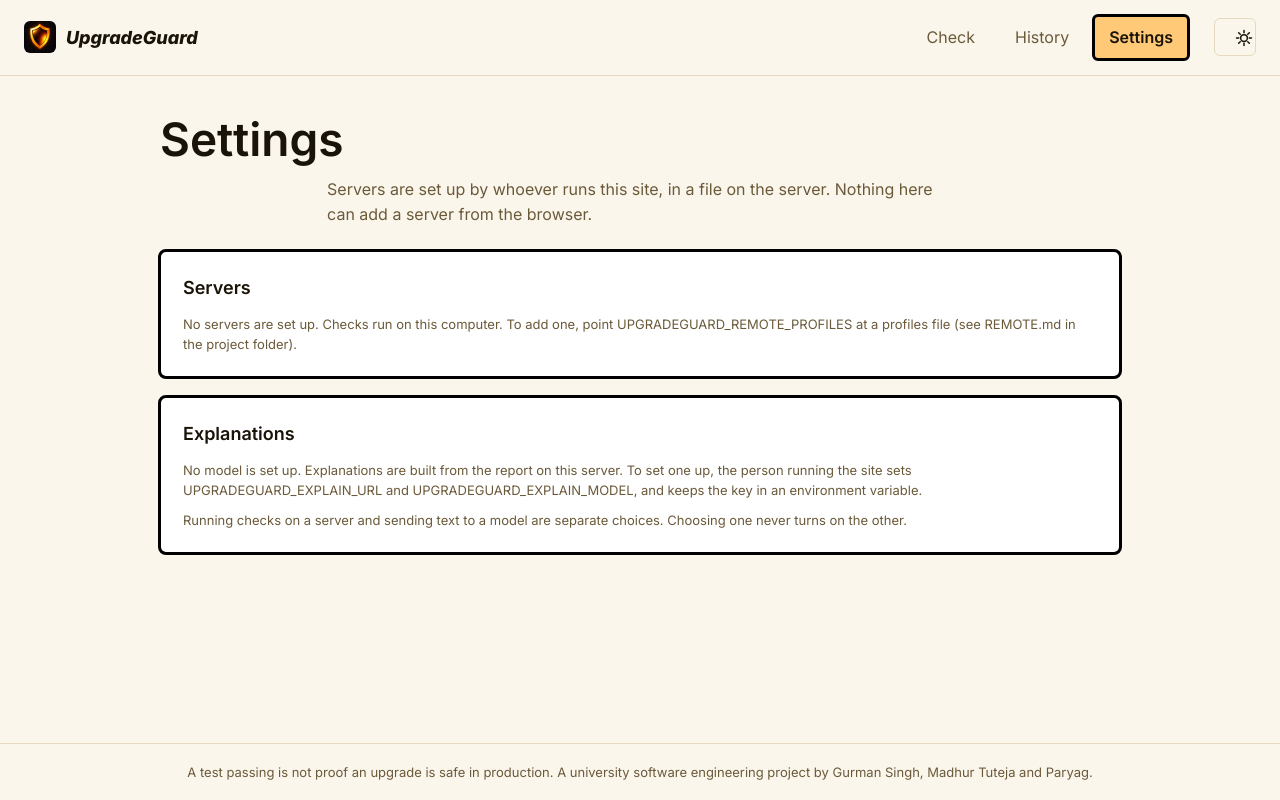
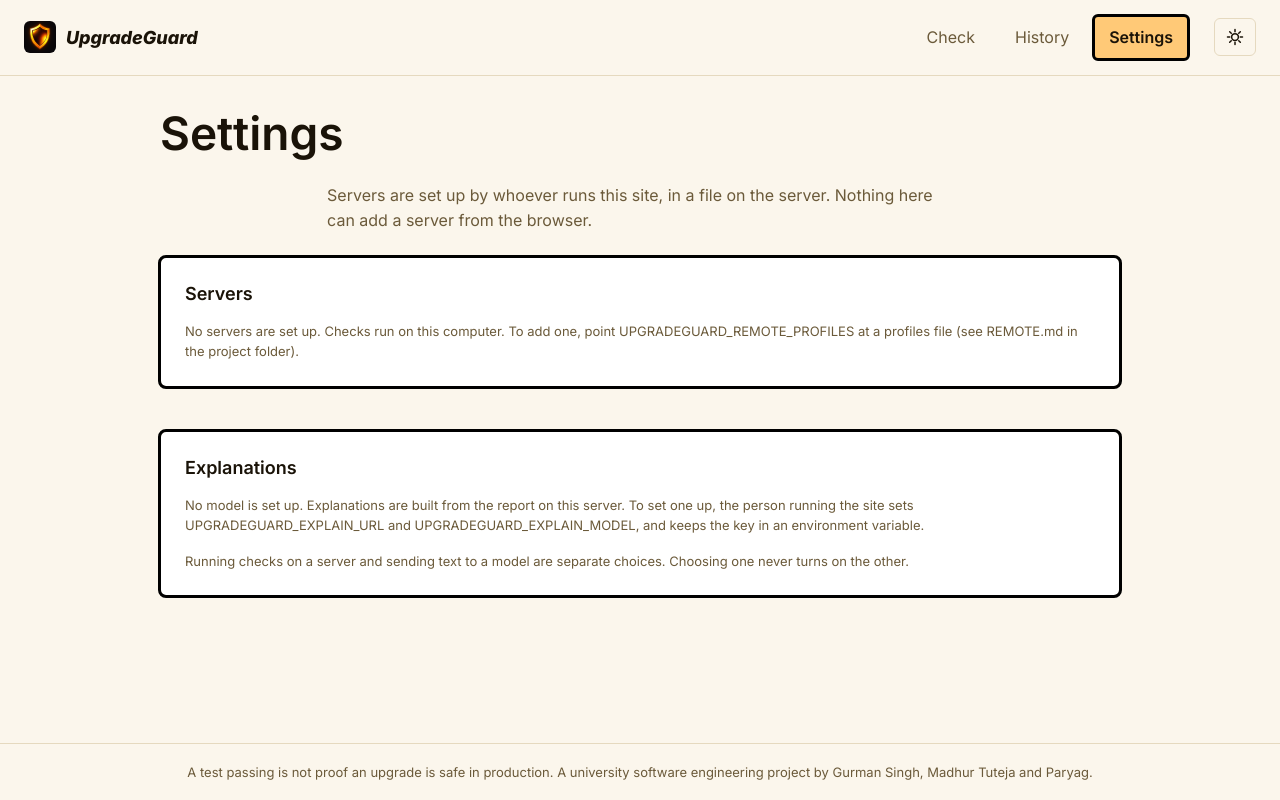
Before and after one commit to OuroborosOB22/upgradeguard, a Flask app: page /settings in a window 1280 px wide. Run offline with Flask 2, Linux system fonts and the light colour scheme.

Commit message:
apply the shared spacing scale to the site styles

```diff
--- a/web/static/style.css
+++ b/web/static/style.css
@@ -93,3 +93,22 @@ svg.graph{width:100%;height:auto;min-width:520px;max-height:520px}
 .swatch.added{border-color:var(--ok)}.swatch.modified{border-color:var(--acc)}.swatch.removed{border-style:dashed}.swatch.failed{border-color:var(--bad)}
 
 .logo{display:block;width:32px;height:32px;object-fit:cover;border-radius:6px}
+
+/* shared scale: spacing 4 8 12 16 24 32, controls 40px */
+h1,h2,h3,p{margin:0}
+.panel{display:flex;flex-direction:column;gap:16px;padding:24px}
+.panel>*{margin:0}
+.panel h2{font-size:18px;line-height:1.3}
+input,select,textarea{margin-top:0}
+label{display:flex;flex-direction:column;gap:6px;margin:0}
+label.check{flex-direction:row}
+input:not([type=checkbox]):not([type=radio]),select{height:40px}
+button,.button{height:40px;padding:0 20px;display:inline-flex;align-items:center;justify-content:center;gap:8px;line-height:1}
+.row,.row3{align-items:end}
+.row3{gap:16px}
+.hero,.lede{margin-bottom:0}
+main{display:flex;flex-direction:column;gap:24px;margin:32px auto 64px}
+.stats{gap:16px;margin:0}
+.table-wrap{margin:0 -24px;padding:0 24px}
+.tabs{margin:0}
+.panel .tabs button{height:40px}
```
